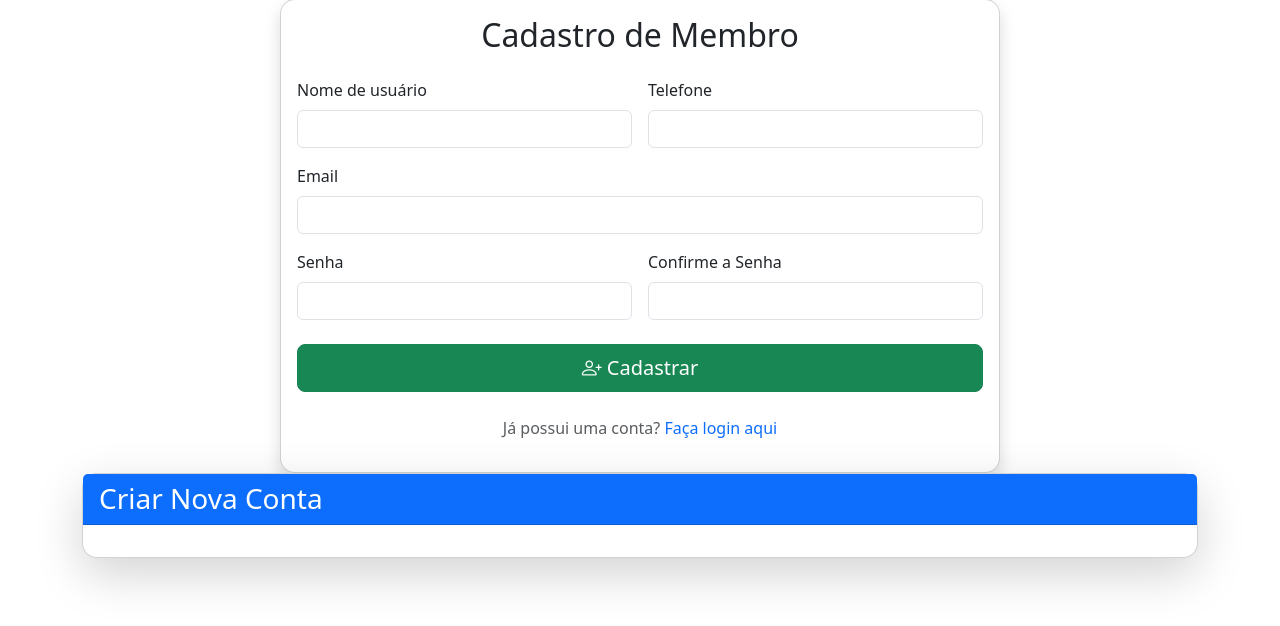
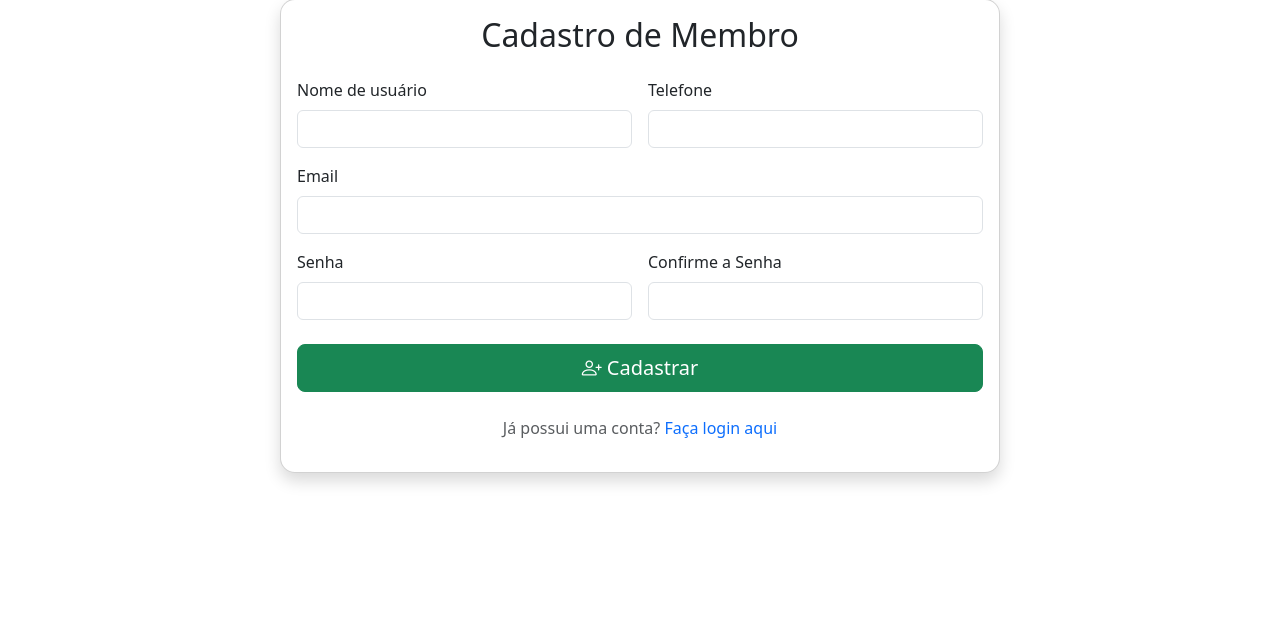
Before and after one commit to menascim/igreja_financeiro, a Django app: page /cadastro/ in a window 1280 px wide. Shown: the part 49-675 px from the top of the page. Run offline with Django 5.2, Linux system fonts and the light colour scheme.

Commit message:
Update register.html

```diff
--- a/core/templates/registration/register.html
+++ b/core/templates/registration/register.html
@@ -118,25 +118,4 @@
         </div>
     </div>
 </div>
-<div class="card shadow-lg">
-    <div class="card-header bg-primary text-white">
-        <h3 class="mb-0">Criar Nova Conta</h3>
-    </div>
-    <div class="card-body">
-        {% if form.errors %}
-        <div class="alert alert-danger">
-            {% for field, errors in form.errors.items %}
-                {% for error in errors %}
-                    <p>{{ error }}</p>
-                {% endfor %}
-            {% endfor %}
-        </div>
-        {% endif %}
-
-        <form method="post">
-            {% csrf_token %}
-            <!-- Campos do formulário aqui -->
-        </form>
-    </div>
-</div>
 {% endblock %}
```
